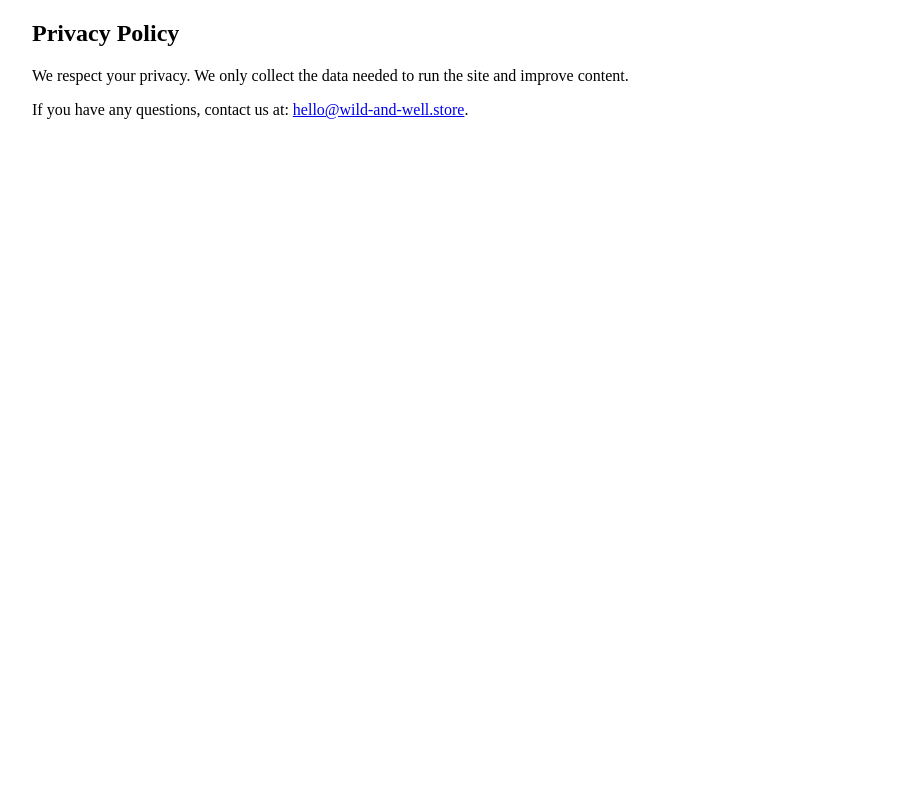
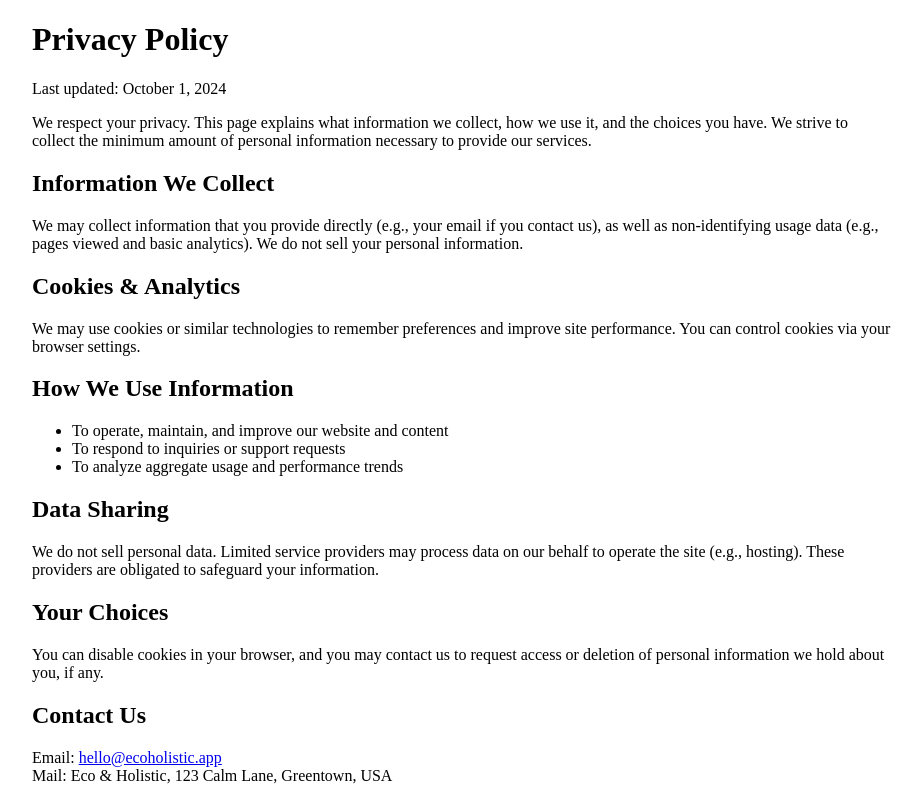
Before and after one commit to dariosandison/Eco---Holistic, a Next.js app: page /privacy in a window 1280 px wide. Shown: the whole page, without its empty margins (178-1100 px from the left). Built offline with nearby package versions, Linux system fonts and the light colour scheme; no server answers.

Commit message:
Update privacy.js

```diff
--- a/pages/privacy.js
+++ b/pages/privacy.js
@@ -1,16 +1,73 @@
 // pages/privacy.js
-import SeoHead from '../components/SeoHead';
+import React from 'react';
+import SEO from '../components/SEO';
 
-export default function Privacy() {
-  const SITE = process.env.NEXT_PUBLIC_SITE_URL || 'https://www.wild-and-well.store';
+export default function PrivacyPage() {
+  const updatedOn = new Date(2024, 9, 1).toLocaleDateString(undefined, {
+    year: 'numeric',
+    month: 'long',
+    day: 'numeric',
+  });
+
   return (
     <>
-      <SeoHead title="Privacy Policy — Wild & Well" description="How we handle your data." url={`${SITE}/privacy`} />
-      <article className="container card prose" style={{marginTop:20}}>
+      <SEO
+        title="Privacy Policy — Eco & Holistic"
+        description="Learn how Eco & Holistic collects, uses, and protects your data. Read our privacy practices, cookies policy, and how to contact us with questions."
+        canonical="/privacy"
+        noindex={false}
+      />
+
+      <main className="container prose mx-auto px-4 py-12">
         <h1>Privacy Policy</h1>
-        <p>We respect your privacy. We only collect the data needed to run the site and improve content.</p>
-        <p>If you have any questions, contact us at: <a href="mailto:hello@wild-and-well.store">hello@wild-and-well.store</a>.</p>
-      </article>
+        <p className="text-sm text-neutral-500">Last updated: {updatedOn}</p>
+
+        <p>
+          We respect your privacy. This page explains what information we collect,
+          how we use it, and the choices you have. We strive to collect the minimum
+          amount of personal information necessary to provide our services.
+        </p>
+
+        <h2>Information We Collect</h2>
+        <p>
+          We may collect information that you provide directly (e.g., your email if
+          you contact us), as well as non-identifying usage data (e.g., pages viewed
+          and basic analytics). We do not sell your personal information.
+        </p>
+
+        <h2>Cookies &amp; Analytics</h2>
+        <p>
+          We may use cookies or similar technologies to remember preferences and
+          improve site performance. You can control cookies via your browser settings.
+        </p>
+
+        <h2>How We Use Information</h2>
+        <ul>
+          <li>To operate, maintain, and improve our website and content</li>
+          <li>To respond to inquiries or support requests</li>
+          <li>To analyze aggregate usage and performance trends</li>
+        </ul>
+
+        <h2>Data Sharing</h2>
+        <p>
+          We do not sell personal data. Limited service providers may process data on
+          our behalf to operate the site (e.g., hosting). These providers are
+          obligated to safeguard your information.
+        </p>
+
+        <h2>Your Choices</h2>
+        <p>
+          You can disable cookies in your browser, and you may contact us to request
+          access or deletion of personal information we hold about you, if any.
+        </p>
+
+        <h2>Contact Us</h2>
+        <p>
+          Email: <a href="mailto:hello@ecoholistic.app">hello@ecoholistic.app</a>
+          <br />
+          Mail: Eco &amp; Holistic, 123 Calm Lane, Greentown, USA
+        </p>
+      </main>
     </>
   );
 }
```
